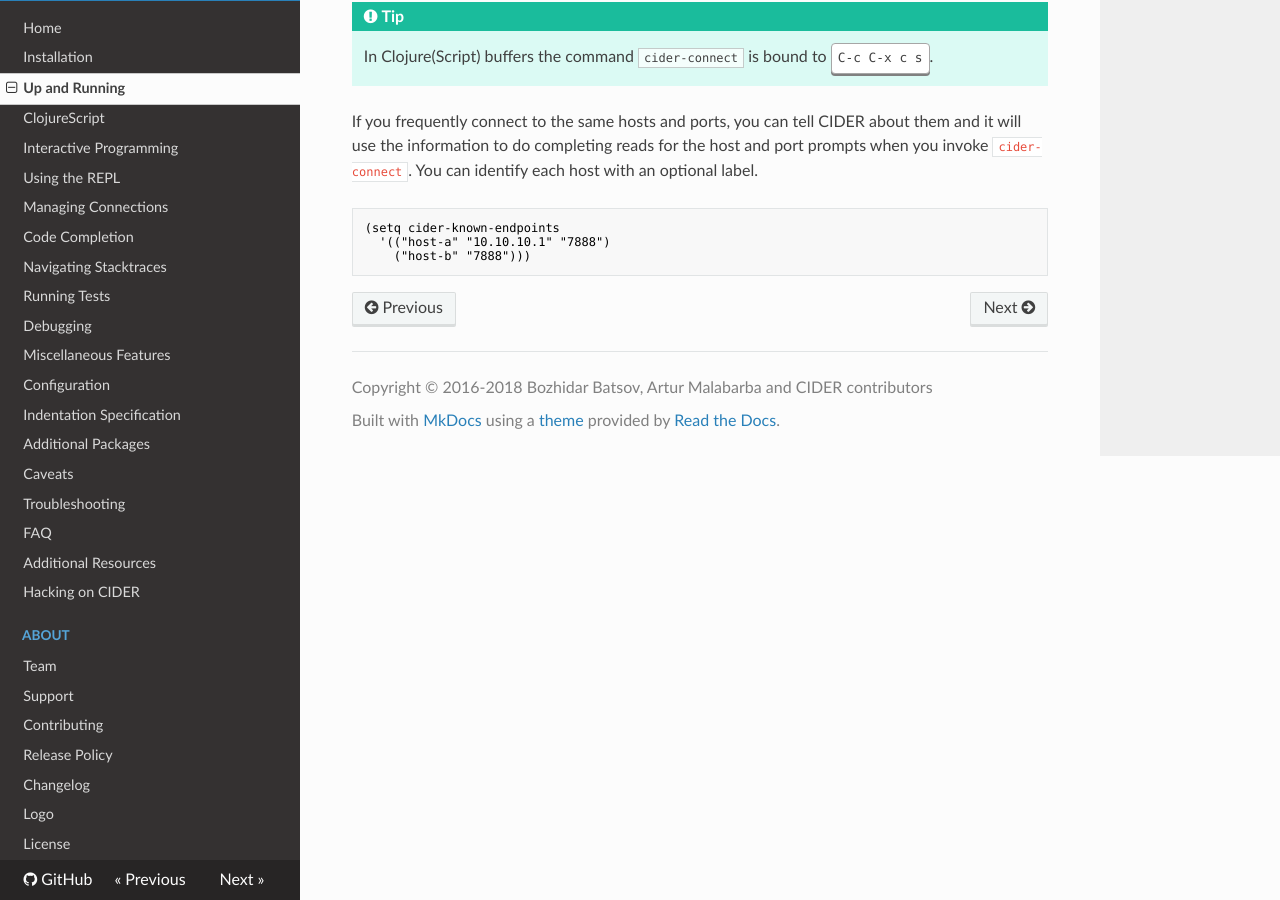
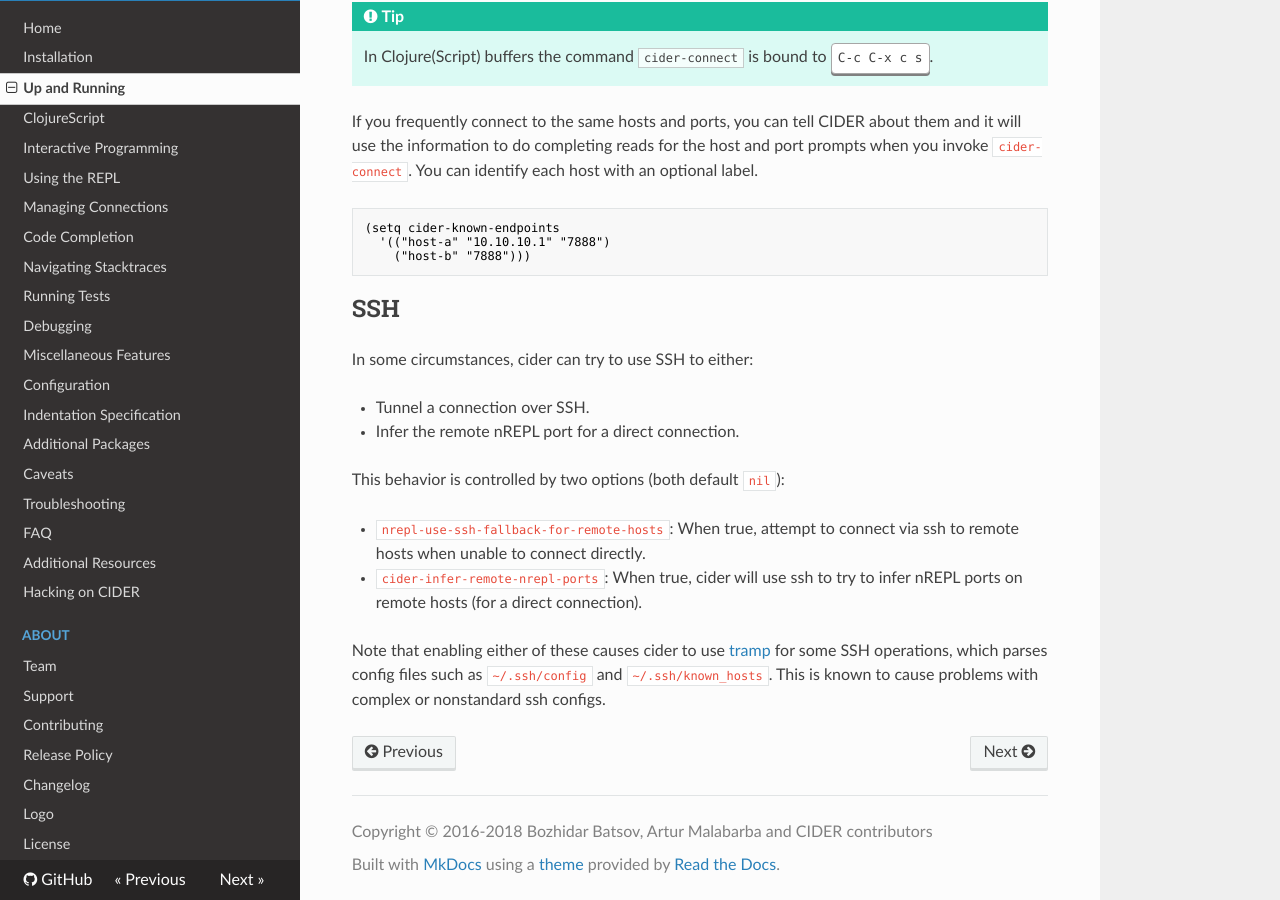
Before and after one commit to clojure-emacs/cider, an MkDocs documentation site: the page built from doc/up_and_running.md, in a window 1280 px wide and 900 px high, scrolled down 2223 px. Built offline with MkDocs 1.6.1, drawn with Linux system fonts in a browser that asks for light colours; nearby versions of some CDN libraries; old or Windows-style settings are respelled for this version of MkDocs.

Commit message:
[#1544] Add defcustom cider-infer-remote-nrepl-ports (#2506)

````diff
--- a/doc/up_and_running.md
+++ b/doc/up_and_running.md
@@ -113,3 +113,22 @@ reads for the host and port prompts when you invoke
   '(("host-a" "10.10.10.1" "7888")
     ("host-b" "7888")))
 ```
+
+## SSH
+
+In some circumstances, cider can try to use SSH to either:
+
+* Tunnel a connection over SSH.
+* Infer the remote nREPL port for a direct connection.
+
+This behavior is controlled by two options (both default `nil`):
+
+* `nrepl-use-ssh-fallback-for-remote-hosts`: When true, attempt to connect via ssh
+  to remote hosts when unable to connect directly.
+* `cider-infer-remote-nrepl-ports`: When true, cider will use ssh to try to infer
+  nREPL ports on remote hosts (for a direct connection).
+
+Note that enabling either of these causes cider to use
+[tramp](https://www.gnu.org/software/tramp/) for some SSH operations, which parses
+config files such as `~/.ssh/config` and `~/.ssh/known_hosts`. This is known to
+cause problems with complex or nonstandard ssh configs.
````
Also changed, not shown: CHANGELOG.md (+1 -0 lines), 1 other file.
